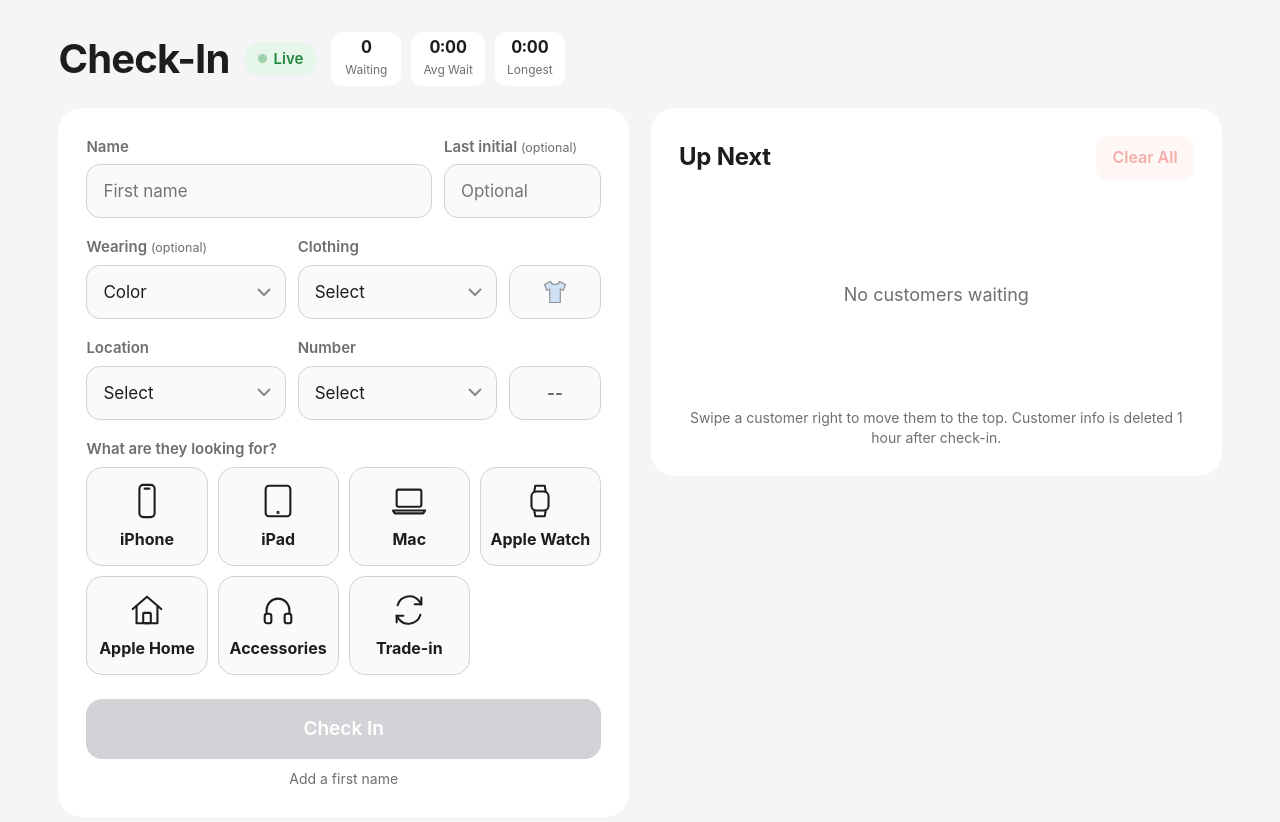
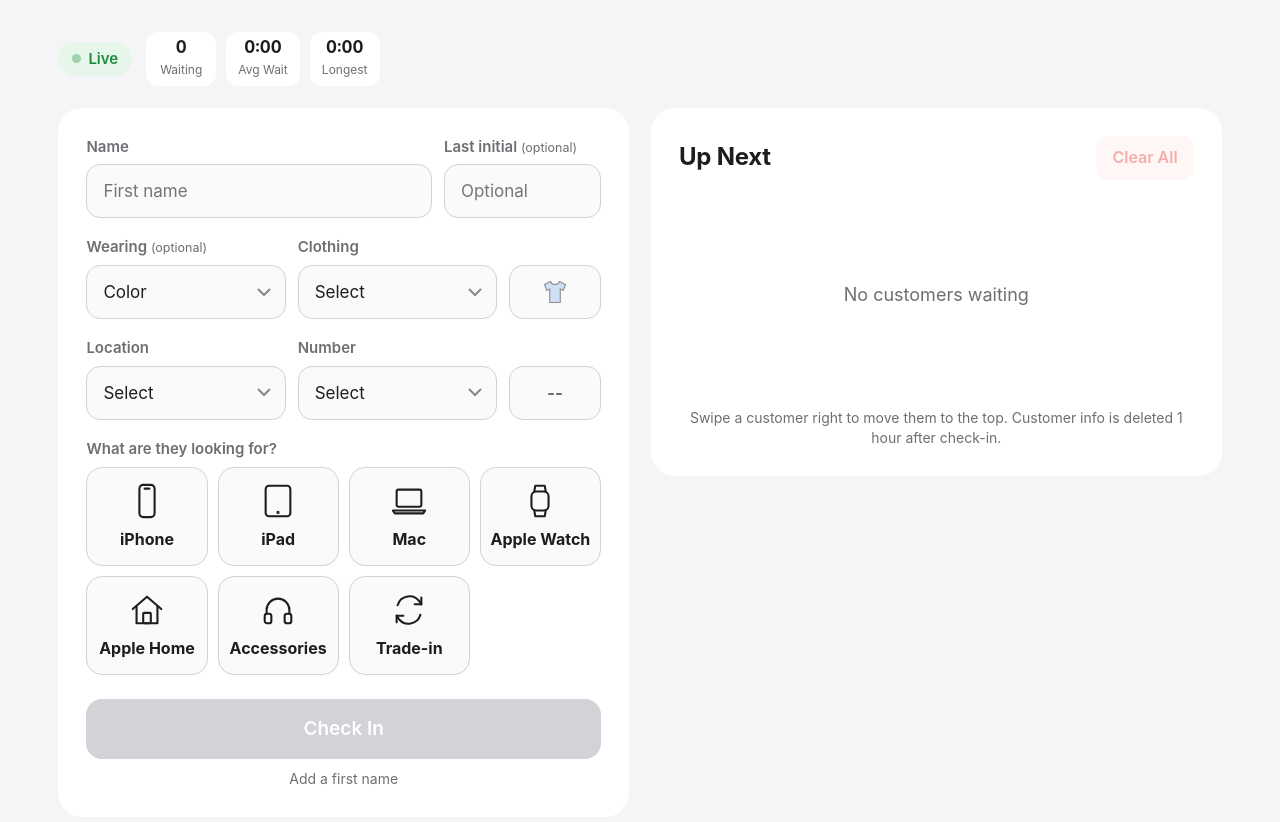
Before and after one commit to nwsbn5v8pr-sudo/Check-In, a plain HTML site: page index.html in a window 1280 px wide. Drawn offline with Linux system fonts and the light colour scheme.

Commit message:
Remove visible Check-In title
Co-Authored-By: Claude Opus 5.5 <noreply@anthropic.com>
Claude-Session: https://claude.ai/code/session_01A6WmmfZaJ9kHQZFoQj6b4N

```diff
--- a/index.html
+++ b/index.html
@@ -33,6 +33,7 @@ button:active,.opt:active{transform:scale(.97)}
 .wrap{max-width:1240px;margin:0 auto;padding:max(clamp(16px,3vw,32px),env(safe-area-inset-top)) max(3vw,14px,env(safe-area-inset-right)) max(clamp(16px,3vw,32px),env(safe-area-inset-bottom)) max(3vw,14px,env(safe-area-inset-left))}
 header{display:flex;flex-wrap:wrap;align-items:center;justify-content:space-between;gap:16px;margin-bottom:22px}
 .ttl{display:flex;align-items:center;gap:14px;flex-wrap:wrap}
+.sr{position:absolute;width:1px;height:1px;overflow:hidden;clip:rect(0 0 0 0);white-space:nowrap}
 h1{font-size:clamp(28px,4vw,40px);line-height:1.05;margin:0;letter-spacing:-.02em;font-weight:700}
 .live{display:inline-flex;align-items:center;gap:7px;background:var(--greenSoft);color:var(--green);font-weight:600;font-size:15px;padding:6px 14px;border-radius:99px}
 .live i{width:9px;height:9px;border-radius:50%;background:var(--green);animation:pulse 2s infinite}
@@ -140,7 +141,7 @@ html.ios .fab:active{transform:scale(.98)}
 <body>
 <div class="wrap">
 <header>
-  <div class="ttl"><h1>Check-In</h1><span class="live"><i></i>Live</span>
+  <div class="ttl"><h1 class="sr">Check-In</h1><span class="live"><i></i>Live</span>
     <div class="stats">
       <div class="stat"><b id="sW">0</b><span>Waiting</span></div>
       <div class="stat"><b id="sA">0:00</b><span>Avg Wait</span></div>
```
